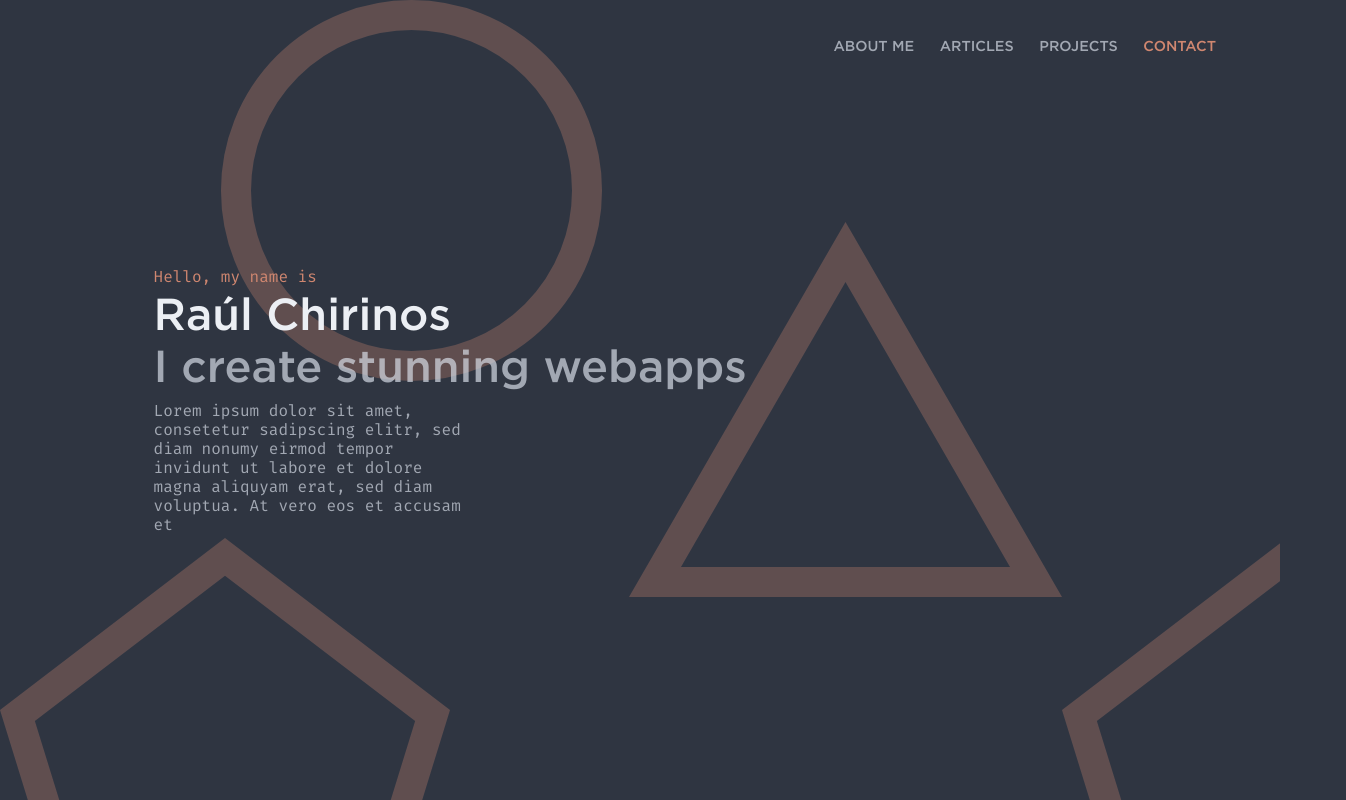
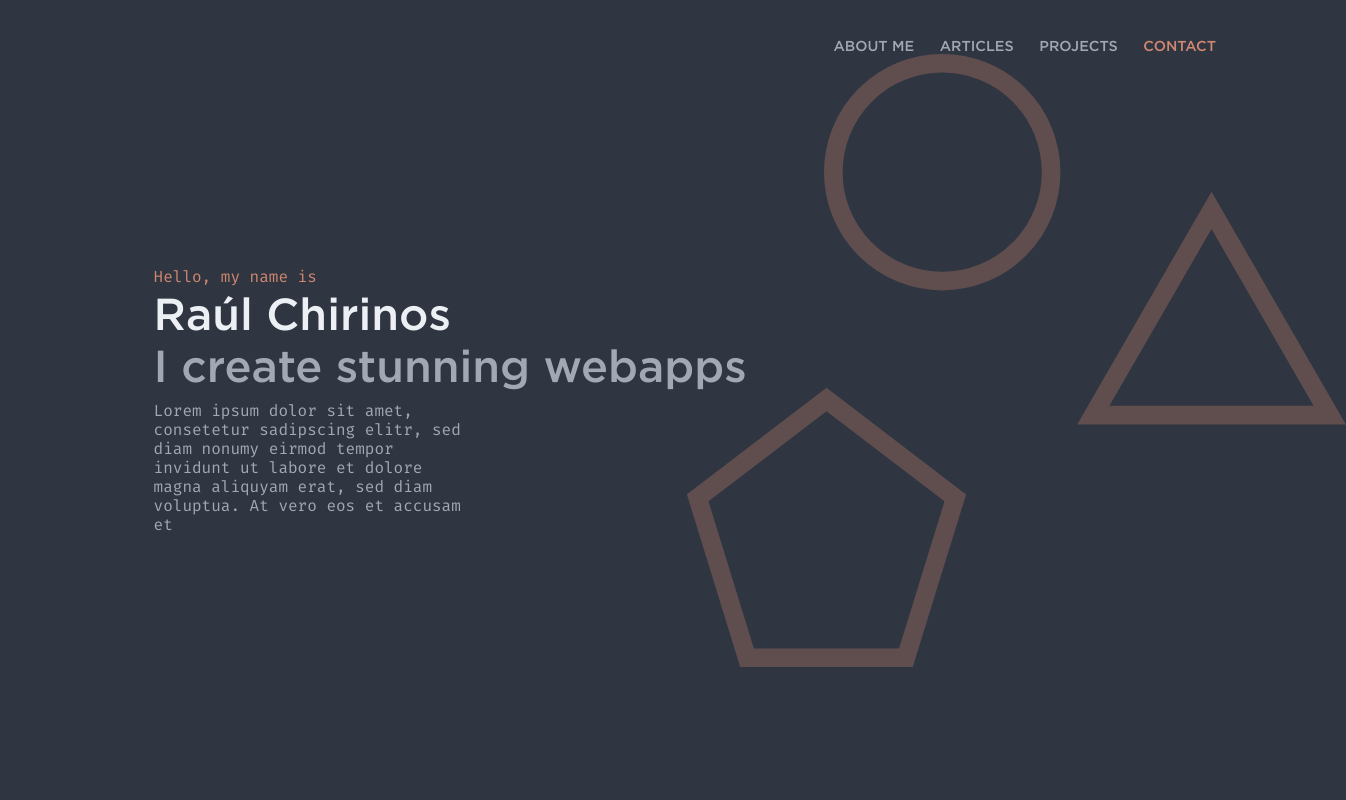
Before and after one commit to rjchirinos/portfoliov2, a React (Create React App) app: page / in a window 1280 px wide. Shown: the whole page, 1346 px wide, since content can reach past the window. Built offline with nearby package versions, Linux system fonts and the light colour scheme.

Commit message:
Add Header Background

```diff
--- a/src/index.scss
+++ b/src/index.scss
@@ -17,6 +17,12 @@ $bg-color: #2f3541;
 $white: #eceff4;
 $second-white: #d8dee9ad;
 $tint-color: #d08770;
+
+html,
+body {
+  max-width: 100%;
+  overflow-x: hidden;
+}
 
 body {
   margin: 0;
--- a/src/sections/Header/Header.tsx
+++ b/src/sections/Header/Header.tsx
@@ -1,18 +1,26 @@
 import React, { Fragment } from 'react';
 import './Header.scss';
+import styled from 'styled-components';
 
 import Navbar from '../../components/Navbar/Navbar';
 import HeaderCont from '../../components/HeaderCont';
 import BgShapes from '../../assets/img/header-bg.svg';
 
+const Bg = styled.img`
+  width: 51.46%;
+  position: absolute;
+  right: 0;
+  transform: translateX(10%);
+`;
+
 export default function Header() {
   return (
-    <section style={{ backgroundImage: `url(${BgShapes})` }} className="header">
+    <section className="header">
       <Navbar />
       <div className="header_container">
         <HeaderCont />
       </div>
-      {/* <img src={BgShapes} /> */}
+      <Bg src={BgShapes} />
     </section>
   );
 }
```
